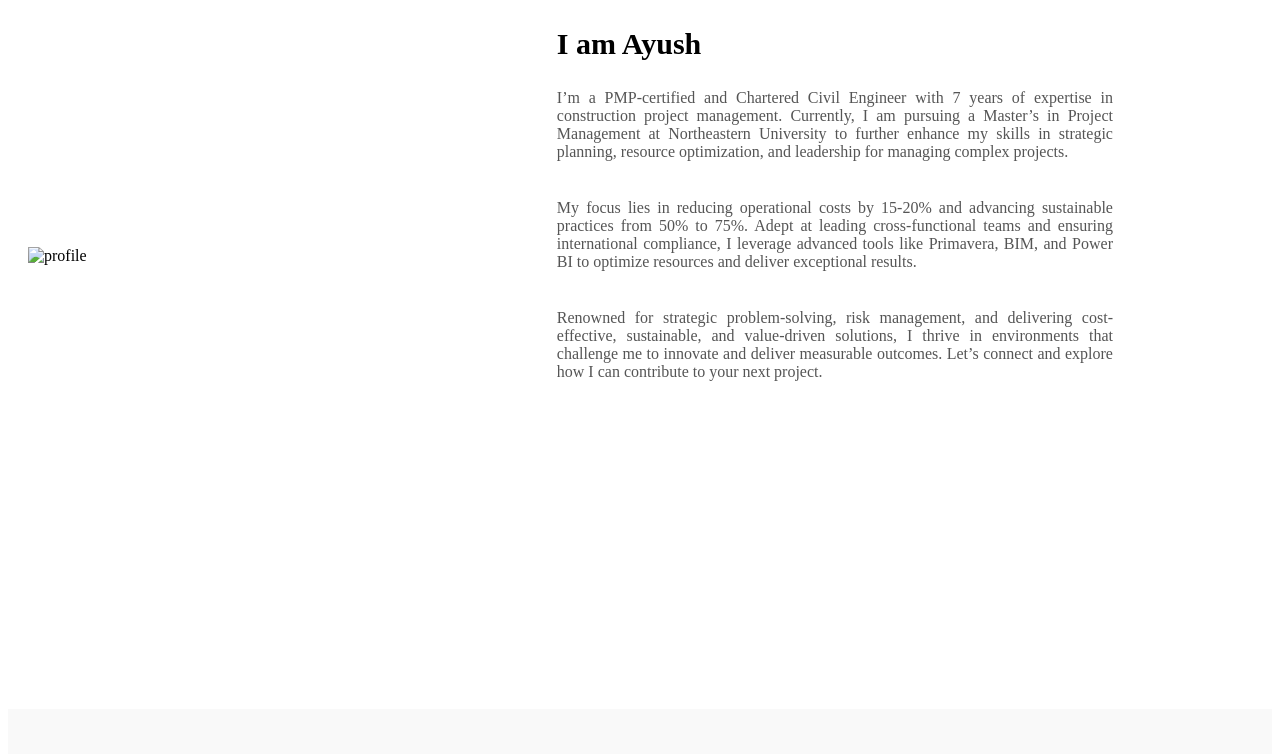
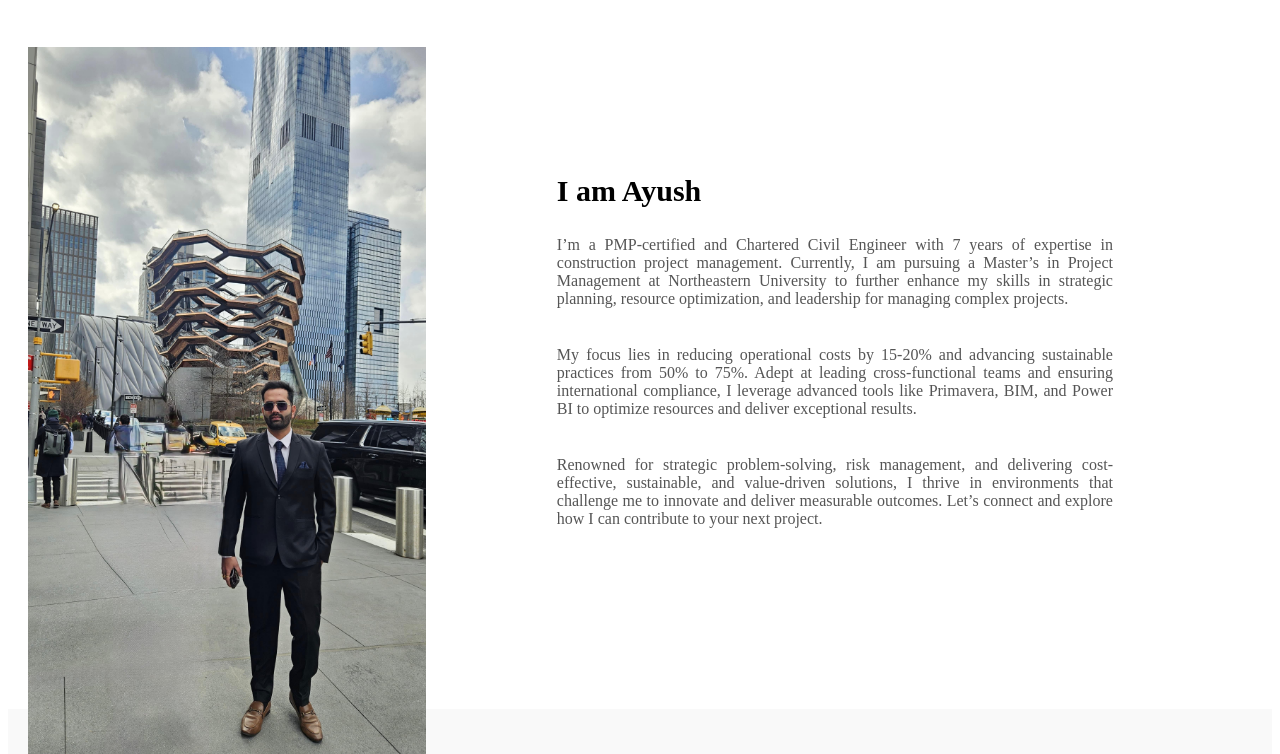
Before and after one commit to sharma-ayush01/ayushportfolio, a plain HTML site: page index.html in a window 1280 px wide. Shown: the part 834-1588 px from the top of the page. Drawn offline with Linux system fonts and the light colour scheme.

Commit message:
Update index.html

```diff
--- a/index.html
+++ b/index.html
@@ -53,7 +53,7 @@
     <h2 class="title">About Me</h2>
     <div class="about-content">
         <div class="column-left">
-            <img src="Sharma.jpg" alt="profile">
+            <img src="Sharma.jpeg" alt="profile">
         </div>
         <div class="column-right">
             <div class="text">I am Ayush </div><br>
```
